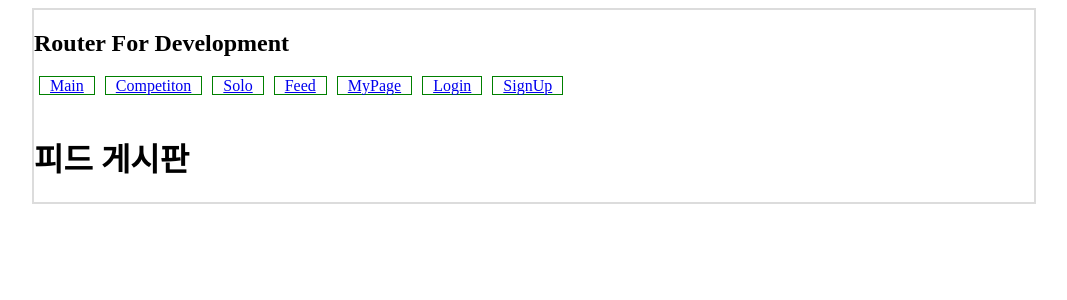
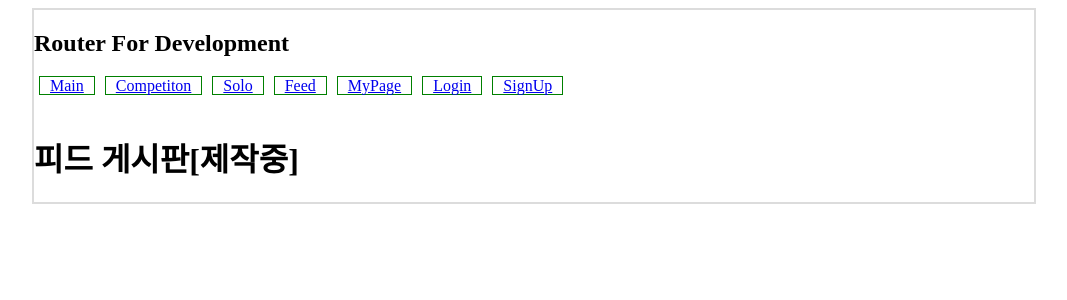
Before and after one commit to woori0214/-SSAFY-SGDC, a Vue app in the folder frontend/vue-project/: page /feed in a window 1280 px wide. Shown: the top 300 px of the page, without its empty margins (106-1173 px from the left). Built offline with nearby package versions, Linux system fonts and the light colour scheme.

Commit message:
피드게시판 시작

```diff
--- a/frontend/vue-project/src/views/FeedView.vue
+++ b/frontend/vue-project/src/views/FeedView.vue
@@ -1,6 +1,6 @@
 <template>
     <div>
-        <h1>피드 게시판</h1>
+        <h1>피드 게시판[제작중]</h1>
     </div>
 </template>
 
```
